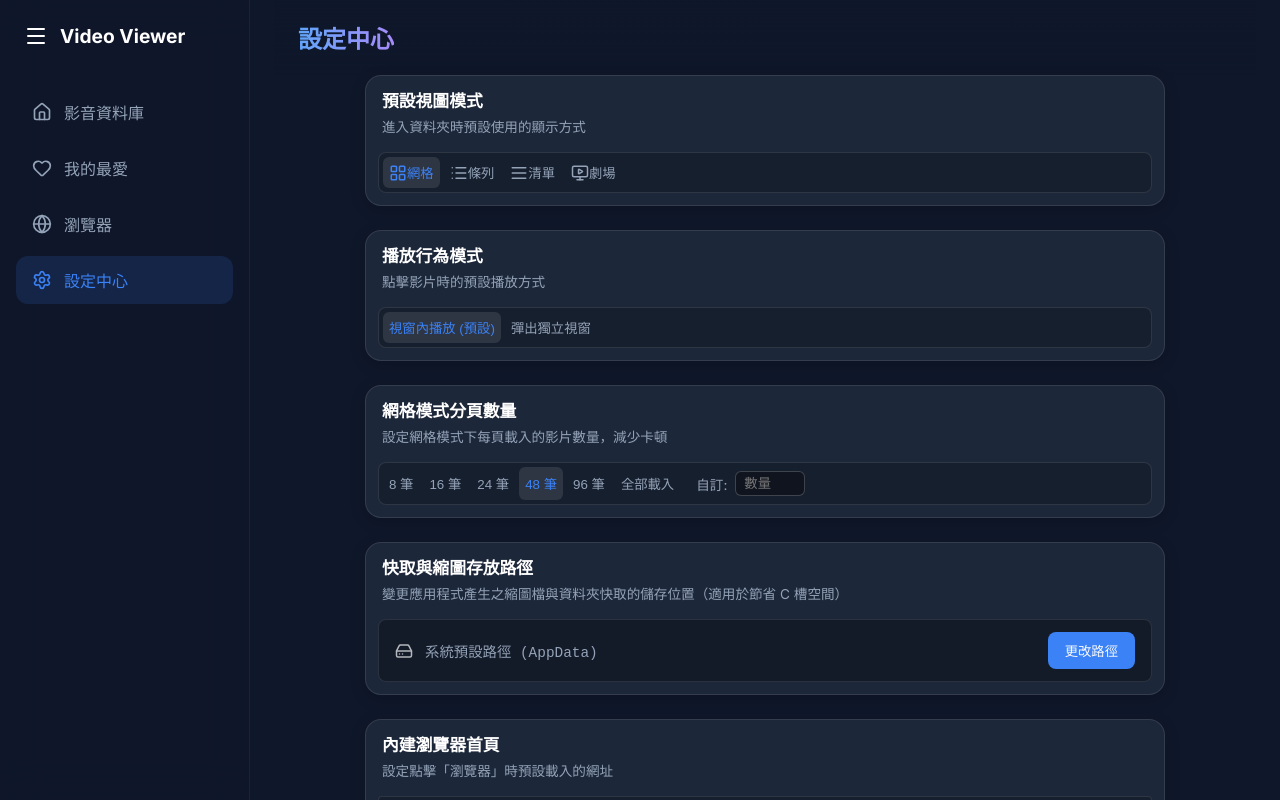
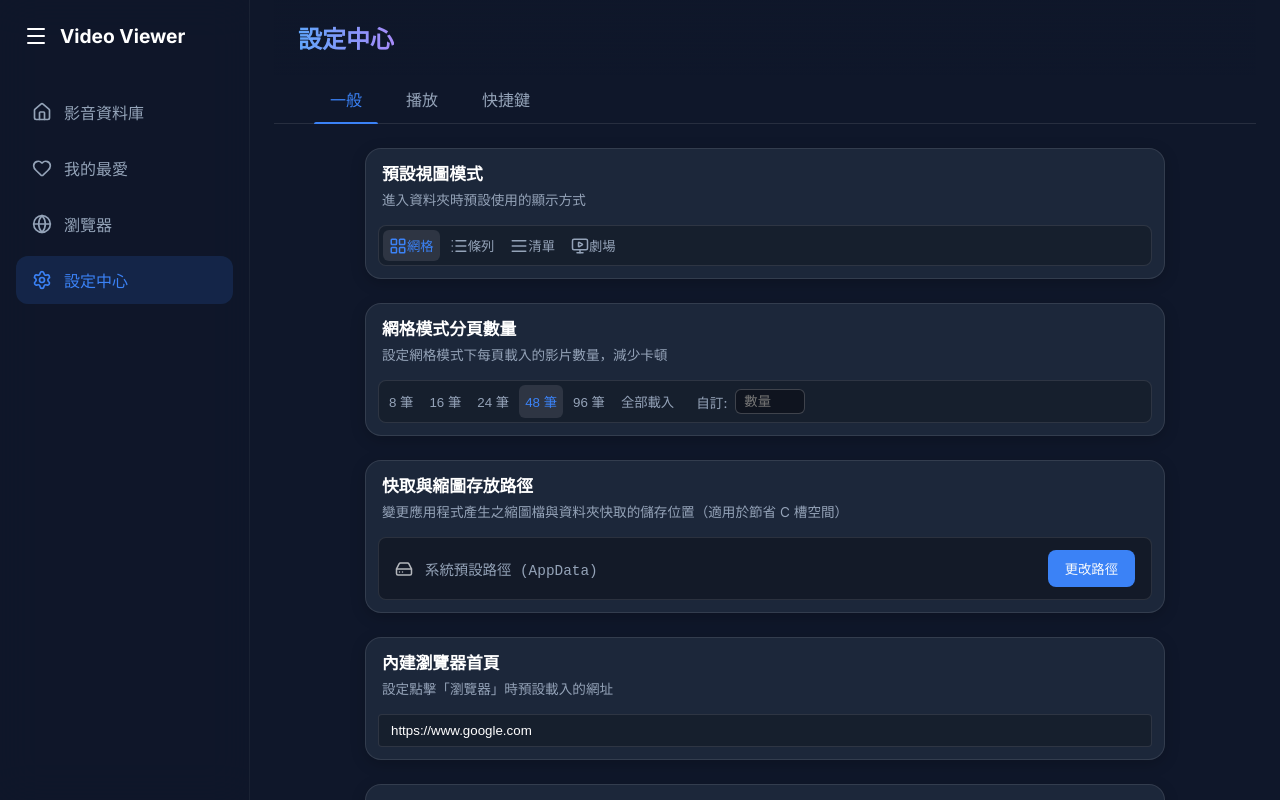
Before and after one commit to lastandalone-rgb/Video-Viewer, a React (Vite) app: page / in a window 1280 px wide. Both pictures are taken after a click on the button "設定中心". Built offline with nearby package versions, Linux system fonts and the light colour scheme.

Commit message:
fix: ensure X key forcefully closes video player regardless of active focus; refactor: group settings into tabs and persist video loop configurations

```diff
--- a/src/App.jsx
+++ b/src/App.jsx
@@ -152,7 +152,8 @@ export default function App() {
   }, [currentFolder, currentSubFolderPath, currentPage, viewMode, playingIndex, isLoading]);
 
   const [sortConfig, setSortConfig] = useState({ key: 'name', direction: 'asc' })
-  const [settings, setSettings] = useState({ defaultViewMode: 'grid', cachePath: '', playbackBehavior: 'inline', defaultAlwaysOnTop: false, gridItemsPerPage: 48, browserUrl: 'https://www.google.com', shortcuts: { prev: 'a', next: 'c' }, skipSeconds: 10, imageAutoplaySeconds: 5 })
+  const [activeSettingsTab, setActiveSettingsTab] = useState('general')
+  const [settings, setSettings] = useState({ defaultViewMode: 'grid', cachePath: '', playbackBehavior: 'inline', defaultAlwaysOnTop: false, gridItemsPerPage: 48, browserUrl: 'https://www.google.com', shortcuts: { prev: 'a', next: 'c' }, skipSeconds: 10, imageAutoplaySeconds: 5, loopMode: 'none', loopCount: 1 })
   const [currentPageIndex, setCurrentPageIndex] = useState(0)
 
   const [favorites, setFavorites] = useState([])
@@ -802,6 +803,7 @@ export default function App() {
         <VideoPlayer
           video={playlist[pIndex]}
           playlist={playlist}
+          settings={popoutSettings}
           onClose={() => window.close()}
           onNext={() => {
             let nextIndex = pIndex + 1
@@ -890,6 +892,7 @@ export default function App() {
             onNext={handleNext}
             onPrev={handlePrev}
             settings={settings}
+            onSettingsChange={saveSettings}
           />
         )}
 
@@ -900,7 +903,13 @@ export default function App() {
               <header className="header">
                 <h1>設定中心</h1>
               </header>
+              <div className="settings-tabs">
+                <button className={`settings-tab-btn ${activeSettingsTab === 'general' ? 'active' : ''}`} onClick={() => setActiveSettingsTab('general')}>一般</button>
+                <button className={`settings-tab-btn ${activeSettingsTab === 'playback' ? 'active' : ''}`} onClick={() => setActiveSettingsTab('playback')}>播放</button>
+                <button className={`settings-tab-btn ${activeSettingsTab === 'shortcuts' ? 'active' : ''}`} onClick={() => setActiveSettingsTab('shortcuts')}>快捷鍵</button>
+              </div>
               <div className="settings-content">
+                {activeSettingsTab === 'general' && (
 <div className="settings-section card">
                   <h3>預設視圖模式</h3>
                   <p className="settings-desc">進入資料夾時預設使用的顯示方式</p>
@@ -911,7 +920,8 @@ export default function App() {
                     <button className={`view-btn ${settings.defaultViewMode === 'theatre' ? 'active' : ''}`} onClick={() => saveSettings({ defaultViewMode: 'theatre' })}><MonitorPlay size={18} /> 劇場</button>
                   </div>
                 </div>
-
+                  )}
+{activeSettingsTab === 'playback' && (
 <div className="settings-section card" style={{ marginTop: '24px' }}>
                   <h3>播放行為模式</h3>
                   <p className="settings-desc">點擊影片時的預設播放方式</p>
@@ -931,7 +941,8 @@ export default function App() {
                     </div>
                   )}
                 </div>
-
+                  )}
+{activeSettingsTab === 'general' && (
 <div className="settings-section card" style={{ marginTop: '24px' }}>
                   <h3>網格模式分頁數量</h3>
                   <p className="settings-desc">設定網格模式下每頁載入的影片數量，減少卡頓</p>
@@ -958,7 +969,8 @@ export default function App() {
                     </div>
                   </div>
                 </div>
-
+                  )}
+{activeSettingsTab === 'general' && (
 <div className="settings-section card" style={{ marginTop: '24px' }}>
                   <h3>快取與縮圖存放路徑</h3>
                   <p className="settings-desc">變更應用程式產生之縮圖檔與資料夾快取的儲存位置（適用於節省 C 槽空間）</p>
@@ -970,7 +982,8 @@ export default function App() {
                     <button className="btn primary" onClick={handleChangeCachePath}>更改路徑</button>
                   </div>
                 </div>
-
+                  )}
+{activeSettingsTab === 'general' && (
 <div className="settings-section card" style={{ marginTop: '24px' }}>
                   <h3>內建瀏覽器首頁</h3>
                   <p className="settings-desc">設定點擊「瀏覽器」時預設載入的網址</p>
@@ -984,7 +997,8 @@ export default function App() {
                     />
                   </div>
                 </div>
-
+                  )}
+{activeSettingsTab === 'shortcuts' && (
 <div className="settings-section card" style={{ marginTop: '24px' }}>
                   <h3>快捷鍵設定 (播放器)</h3>
                   <p className="settings-desc">設定在播放影片時，用來切換上一部與下一部影片的快捷鍵 (點擊輸入框後按下欲設定的按鍵)。</p>
@@ -1017,7 +1031,44 @@ export default function App() {
                     </div>
                   </div>
                 </div>
-
+                  )}
+{activeSettingsTab === 'playback' && (
+<div className="settings-section card" style={{ marginTop: '24px' }}>
+                  <h3>影片循環模式</h3>
+                  <p className="settings-desc">設定播放影片時預設的循環行為與次數。</p>
+                  <div style={{ marginTop: '16px', display: 'flex', gap: '16px', alignItems: 'center' }}>
+                    <div style={{ display: 'flex', flexDirection: 'column', gap: '8px' }}>
+                      <label style={{ fontSize: '0.9rem', color: 'var(--text-secondary)' }}>循環模式</label>
+                      <select
+                        className="view-btn active"
+                        style={{ padding: '8px 16px', appearance: 'auto', color: 'black' }}
+                        value={settings.loopMode || 'none'}
+                        onChange={(e) => saveSettings({ loopMode: e.target.value })}
+                      >
+                        <option value="none">不循環</option>
+                        <option value="single">單一影片</option>
+                        <option value="playlist">資料夾輪播</option>
+                      </select>
+                    </div>
+                    {settings.loopMode && settings.loopMode !== 'none' && (
+                      <div style={{ display: 'flex', flexDirection: 'column', gap: '8px' }}>
+                        <label style={{ fontSize: '0.9rem', color: 'var(--text-secondary)' }}>次數 (0=無限)</label>
+                        <input
+                          type="number"
+                          min="0"
+                          style={{ width: '80px', padding: '8px 12px', borderRadius: '4px', border: '1px solid rgba(255,255,255,0.1)', background: 'rgba(0,0,0,0.2)', color: 'white', textAlign: 'center' }}
+                          value={settings.loopCount !== undefined ? settings.loopCount : 1}
+                          onChange={(e) => {
+                            const val = parseInt(e.target.value, 10)
+                            if (!isNaN(val) && val >= 0) saveSettings({ loopCount: val })
+                          }}
+                        />
+                      </div>
+                    )}
+                  </div>
+                </div>
+                  )}
+{activeSettingsTab === 'playback' && (
 <div className="settings-section card" style={{ marginTop: '24px' }}>
                   <h3>影片快進 / 倒退秒數</h3>
                   <p className="settings-desc">設定使用鍵盤方向鍵 (左右) 或播放器按鈕時，每次快進與倒退的秒數。</p>
@@ -1036,7 +1087,8 @@ export default function App() {
                     <span style={{ color: 'var(--text-secondary)', fontSize: '0.9rem' }}>秒</span>
                   </div>
                 </div>
-
+                  )}
+{activeSettingsTab === 'general' && (
 <div className="settings-section card" style={{ marginTop: '24px' }}>
                   <h3>圖片自動輪播秒數</h3>
                   <p className="settings-desc">設定在圖片模式下，自動切換至下一張的等待時間 (0 為關閉自動輪播)。</p>
@@ -1056,6 +1108,7 @@ export default function App() {
                     </select>
                   </div>
                 </div>
+                                )}
 </div>
             </div>
           </div>
@@ -1146,6 +1199,7 @@ export default function App() {
                         onNext={handleNext}
                         onPrev={handlePrev}
                         settings={settings}
+                        onSettingsChange={saveSettings}
                         isEmbedded={true}
                       />
                     ) : (
@@ -1603,7 +1657,8 @@ onClick={() => {
                                       window.electronAPI.openPopoutPlayer({
                                         playingIndex: index,
                                         playlist: favVideos,
-                                        alwaysOnTop: settings.defaultAlwaysOnTop
+                                        alwaysOnTop: settings.defaultAlwaysOnTop,
+                                        settings: settings
                                       })
                                     }
                                   } else {
--- a/src/components/VideoPlayer.jsx
+++ b/src/components/VideoPlayer.jsx
@@ -28,8 +28,26 @@ export default function VideoPlayer({
 
   // Settings state
   const [playbackRate, setPlaybackRate] = useState(1)
-  const [loopMode, setLoopMode] = useState('none') // 'none', 'single', 'playlist'
-  const [loopCount, setLoopCount] = useState(1) // times to loop
+  const [loopMode, setLoopMode] = useState(settings?.loopMode || 'none') // 'none', 'single', 'playlist'
+  const [loopCount, setLoopCount] = useState(settings?.loopCount !== undefined ? settings.loopCount : 1) // times to loop
+
+  const handleLoopModeChange = (mode) => {
+    setLoopMode(mode)
+    if (onSettingsChange) {
+      onSettingsChange({ loopMode: mode })
+    } else if (window.electronAPI) {
+      window.electronAPI.saveSettings({ ...settings, loopMode: mode })
+    }
+  }
+
+  const handleLoopCountChange = (count) => {
+    setLoopCount(count)
+    if (onSettingsChange) {
+      onSettingsChange({ loopCount: count })
+    } else if (window.electronAPI) {
+      window.electronAPI.saveSettings({ ...settings, loopCount: count })
+    }
+  }
   const [currentLoop, setCurrentLoop] = useState(0)
 
   const [isAlwaysOnTop, setIsAlwaysOnTop] = useState(initialAlwaysOnTop)
@@ -520,7 +538,7 @@ export default function VideoPlayer({
                   )}
                   <div className="settings-row">
                     <span>循環模式</span>
-                    <select value={loopMode} onChange={e => setLoopMode(e.target.value)}>
+                    <select value={loopMode} onChange={e => handleLoopModeChange(e.target.value)}>
                       <option value="none">不循環</option>
                       <option value="single">單一影片</option>
                       <option value="playlist">資料夾輪播</option>
--- a/src/index.css
+++ b/src/index.css
@@ -1260,3 +1260,42 @@ body.spatial-nav-active [tabindex]:focus {
 body:not(.spatial-nav-active) :focus {
   outline: none; /* Hide default focus ring when using mouse */
 }
+
+.settings-tabs {
+  display: flex;
+  gap: 12px;
+  padding: 0 40px;
+  margin-bottom: 24px;
+  border-bottom: 1px solid rgba(255, 255, 255, 0.1);
+}
+
+.settings-tab-btn {
+  background: transparent;
+  border: none;
+  color: var(--text-secondary);
+  padding: 12px 16px;
+  font-size: 1rem;
+  font-weight: 500;
+  cursor: pointer;
+  position: relative;
+  transition: all 0.2s;
+}
+
+.settings-tab-btn:hover {
+  color: white;
+}
+
+.settings-tab-btn.active {
+  color: var(--accent-color);
+}
+
+.settings-tab-btn.active::after {
+  content: '';
+  position: absolute;
+  bottom: -1px;
+  left: 0;
+  width: 100%;
+  height: 2px;
+  background: var(--accent-color);
+  border-radius: 2px 2px 0 0;
+}
```
Also changed, not shown: refactorSettings.js (added, +44 -0 lines), src/hooks/useSpatialNavigation.js (+6 -6 lines). Lines whose indentation alone changed are shown as unchanged.
